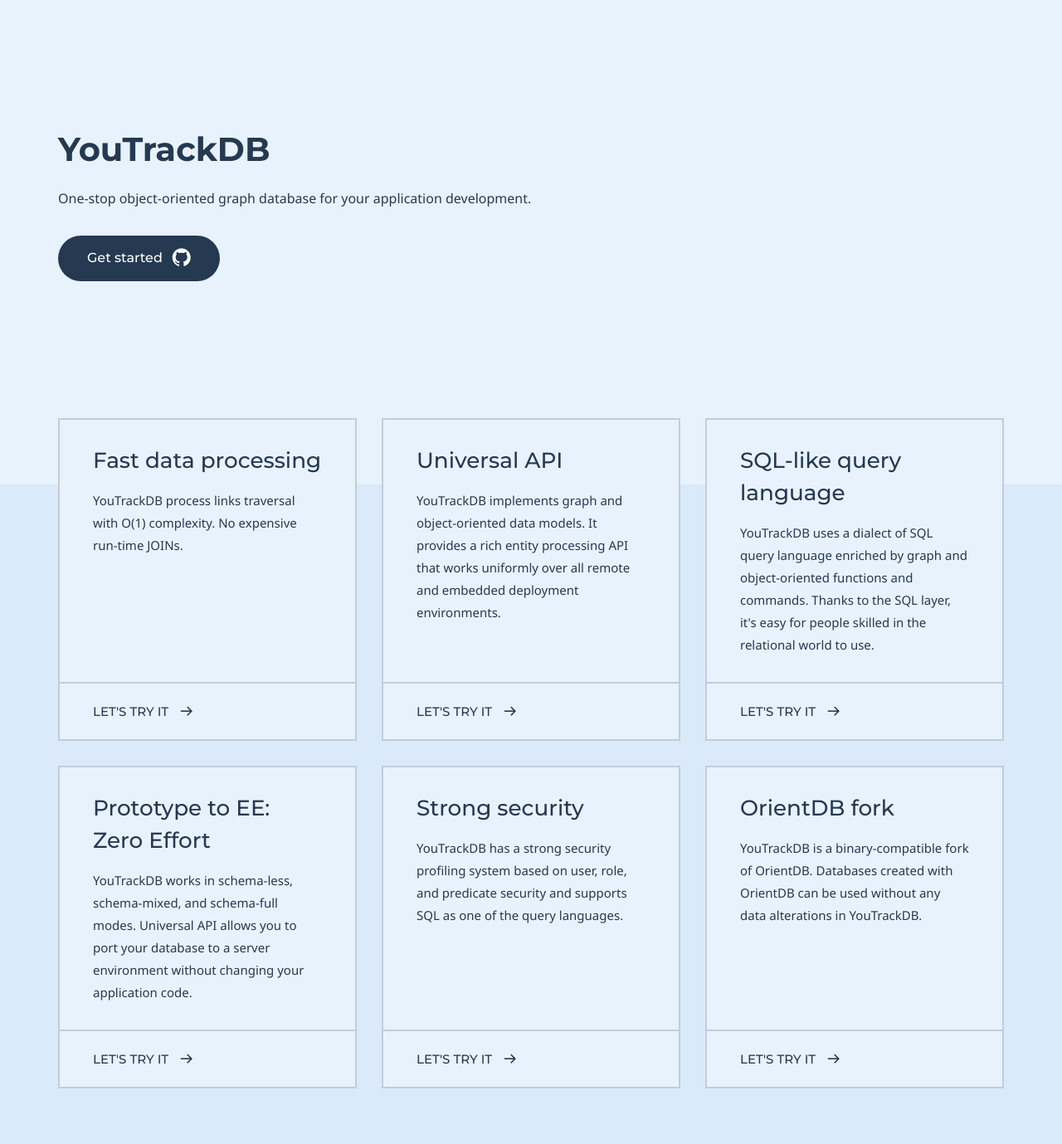
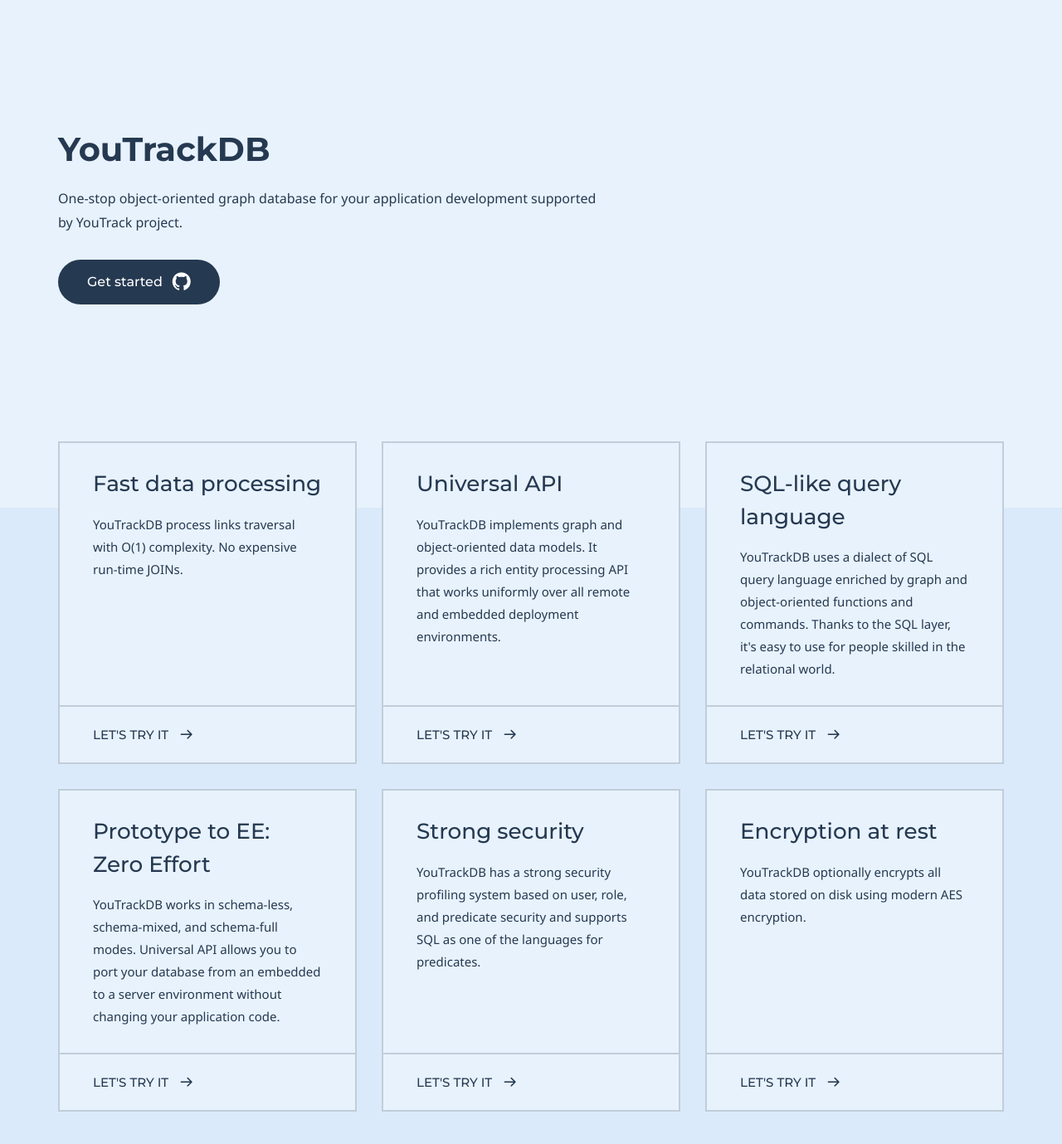
Before and after one commit to youtrackdb/youtrackdb.github.io, a Jekyll site: the page built from index.md, in a window 1280 px wide and 1400 px high. Shown: the top 1379 px of the window at 83% size. Built offline with Jekyll 4.4.1, drawn with Linux system fonts in a browser that asks for light colours; some web fonts are replaced.

Commit message:
Encryption at rest was added

```diff
--- a/index.md
+++ b/index.md
@@ -2,17 +2,18 @@
 # Page settings
 layout: homepage
 keywords:
+    - 'youtrack database'
     - 'graph database'
     - 'graphdb'
-    - 'graphdatabase'
     - 'object database'
     - 'object-oriented database'
     - 'document database'
     - 'embedded database'
-    - 'orientdb'
+    - 'encryption at rest'
+    - 'GQL'
 # Hero section
 title: YouTrackDB
-description: One-stop object-oriented graph database for your application development.
+description: One-stop object-oriented graph database for your application development supported by YouTrack project.
 buttons:
     - icon: github
       content: Get started
@@ -32,22 +33,22 @@
       url: 'https://github.com/youtrackdb/youtrackdb'
       external_url: true
     - title:  SQL-like query language
-      excerpt: YouTrackDB uses a dialect of SQL query language enriched by graph and object-oriented functions and commands. Thanks to the SQL layer, it's easy for people skilled in the relational world to use.
+      excerpt: YouTrackDB uses a dialect of SQL query language enriched by graph and object-oriented functions and commands. Thanks to the SQL layer, it's easy to use for people skilled in the relational world.
       cta: Let's try it
       url: 'https://github.com/youtrackdb/youtrackdb'
       external_url: true
     - title: 'Prototype to EE: Zero Effort'
-      excerpt: YouTrackDB works in schema-less, schema-mixed, and schema-full modes. Universal API allows you to port your database to a server environment without changing your application code.
+      excerpt: YouTrackDB works in schema-less, schema-mixed, and schema-full modes. Universal API allows you to port your database from an embedded to a server environment without changing your application code.
       cta: Let's try it
       url: 'https://github.com/youtrackdb/youtrackdb'
       external_url: true
     - title: Strong security
-      excerpt: YouTrackDB has a strong security profiling system based on user, role, and predicate security and supports SQL as one of the query languages.
+      excerpt: YouTrackDB has a strong security profiling system based on user, role, and predicate security and supports SQL as one of the languages for predicates.
       cta: Let's try it
       url: 'https://github.com/youtrackdb/youtrackdb'
       external_url: true
-    - title: OrientDB fork
-      excerpt: YouTrackDB is a binary-compatible fork of OrientDB. Databases created with OrientDB can be used without any data alterations in YouTrackDB.
+    - title: Encryption at rest
+      excerpt: YouTrackDB optionally encrypts all data stored on disk using modern AES encryption.
       url: 'https://github.com/youtrackdb/youtrackdb'
       cta: Let's try it
       external_url: true
```
